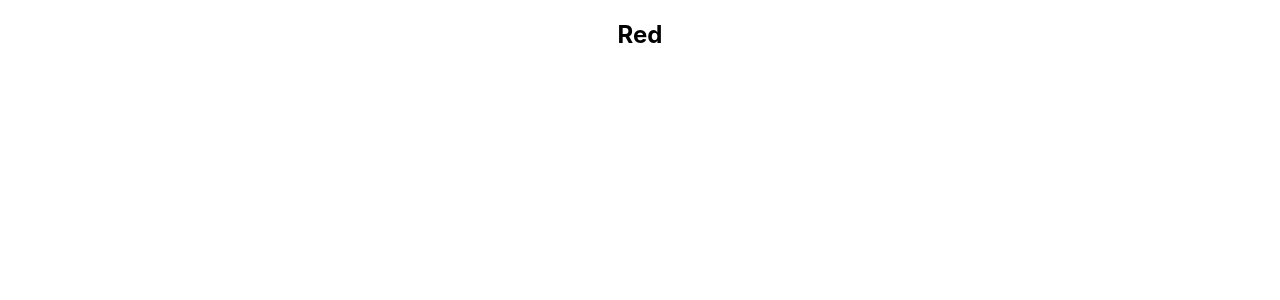
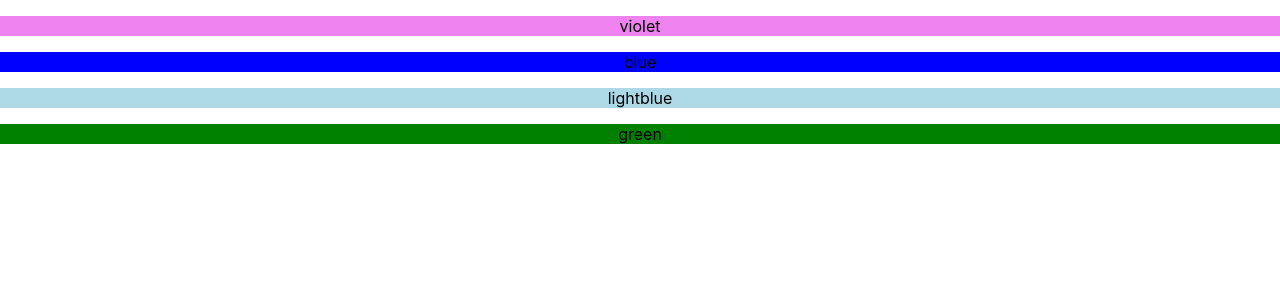
Before and after one commit to chrism-la/react-rainbow, a React (Create React App) app: page / in a window 1280 px wide. Shown: the top 300 px of the page. Built offline with nearby package versions, Linux system fonts and the light colour scheme.

Commit message:
used props to update ColorBlock component

```diff
--- a/src/App.js
+++ b/src/App.js
@@ -2,14 +2,14 @@ import logo from './logo.svg';
 import './App.css';
 import Color from './components/color';
 import React, { useState } from 'react';
+import ColorBlock from './ColorBlock';
 
 function App() {
     let colors = ['violet', 'blue', 'lightblue', 'green'];
-    return (
-        <div className="App">
-            <Color />
-        </div>
-    );
+    let colorMap = colors.map((color, i) => {
+        return <ColorBlock color={color} />;
+    });
+    return <div className="App">{colorMap}</div>;
 }
 
 export default App;
```
